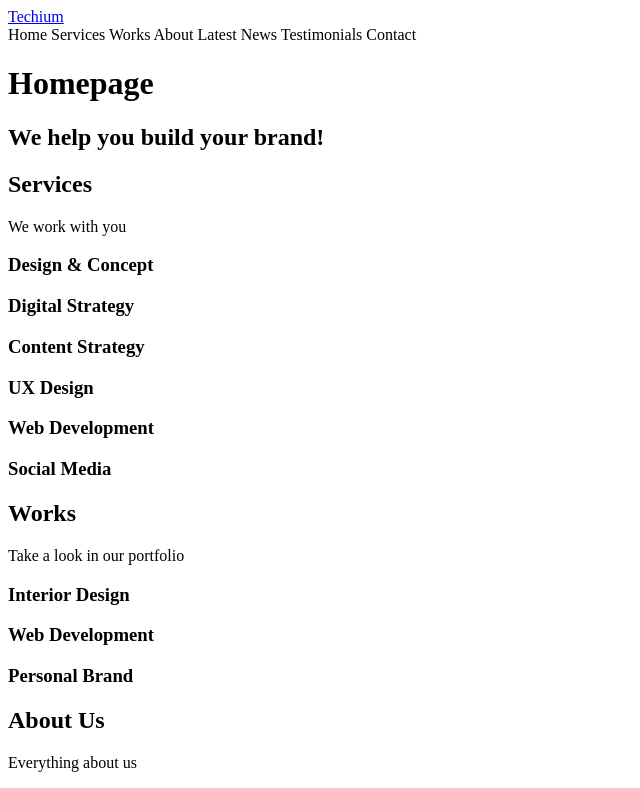
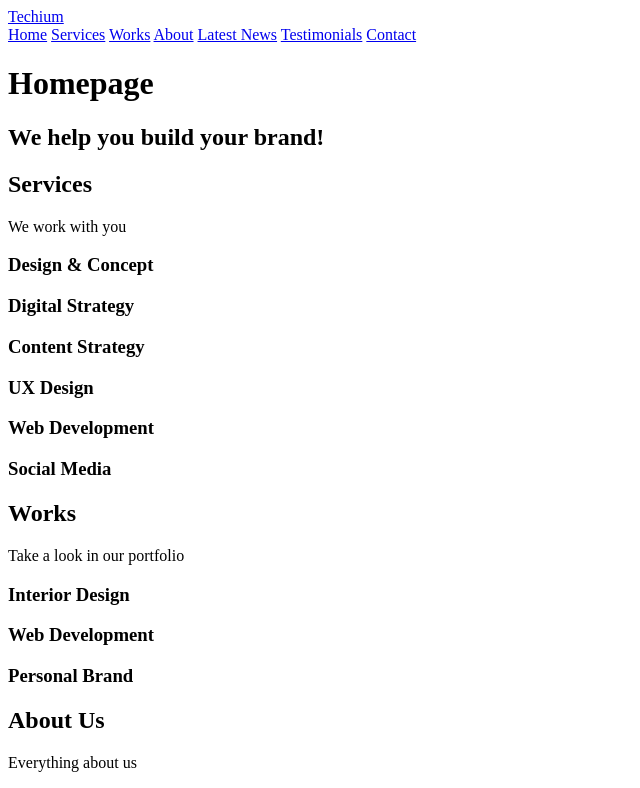
Before and after one commit to SeaKale22/holbertonschool-web_front_end, a plain HTML site: page html_advanced/20-index.html in a window 1280 px wide. Shown: the top 788 px of the page, without its empty margins (0-640 px from the left). Drawn offline with Linux system fonts and the light colour scheme.

Commit message:
fixed herf to href

```diff
--- a/html_advanced/20-index.html
+++ b/html_advanced/20-index.html
@@ -19,13 +19,13 @@
                     </a>
                 </div>
                 <nav>
-                    <a herf="/">Home</a>
-                    <a herf="#services">Services</a>
-                    <a herf="#works">Works</a>
-                    <a herf="#about">About</a>
-                    <a herf="#latest_news">Latest News</a>
-                    <a herf="#testimonials">Testimonials</a>
-                    <a herf="contact">Contact</a>
+                    <a href="/">Home</a>
+                    <a href="#services">Services</a>
+                    <a href="#works">Works</a>
+                    <a href="#about">About</a>
+                    <a href="#latest_news">Latest News</a>
+                    <a href="#testimonials">Testimonials</a>
+                    <a href="#contact">Contact</a>
                 </nav>
             </div>
         </header>
```
